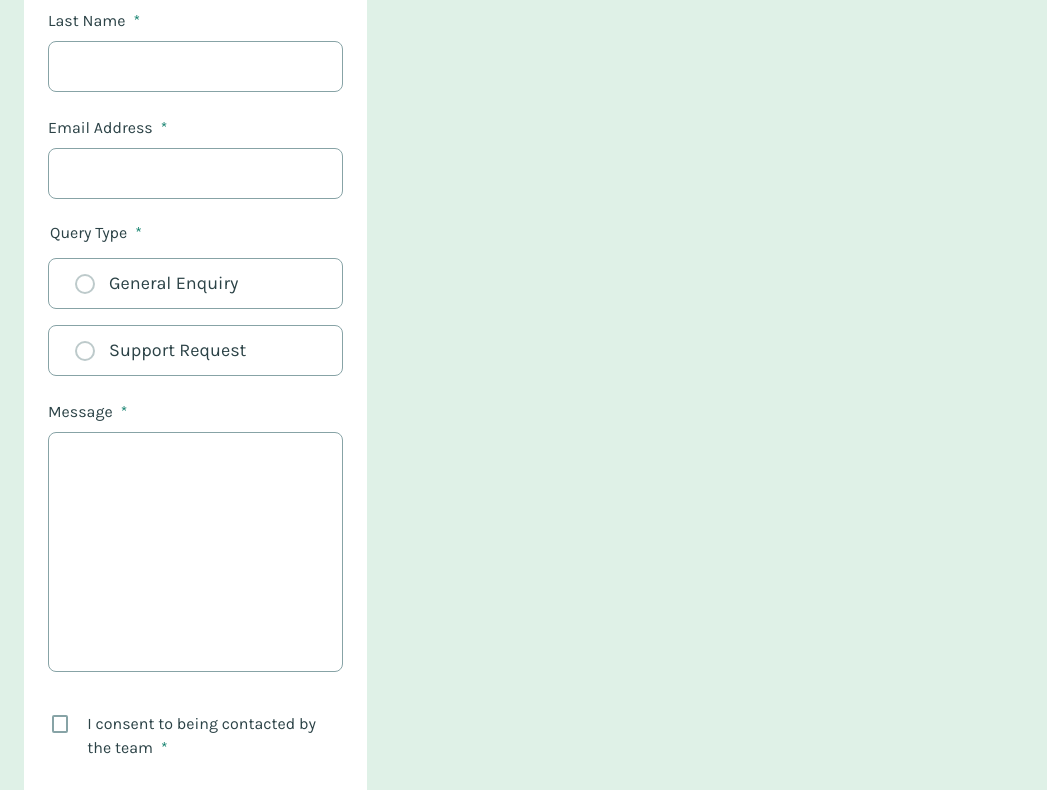
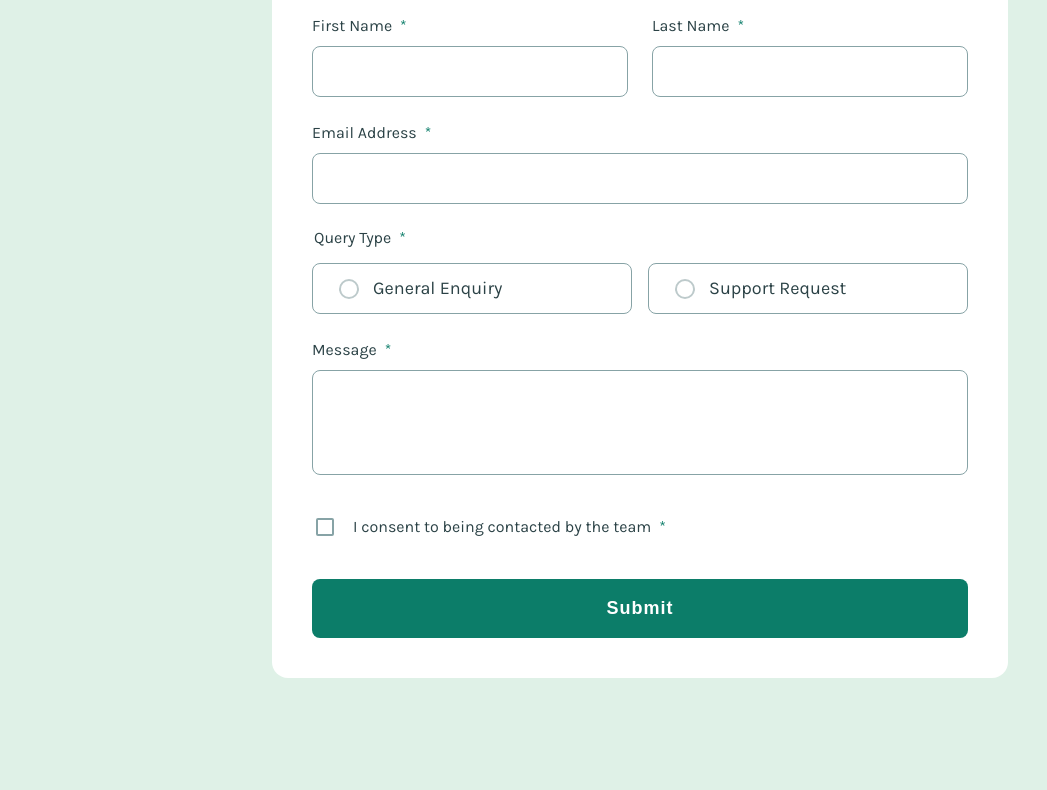
Before and after one commit to Sanya-Zg/contact-form, a plain HTML site: page index.html in a window 1280 px wide. Shown: the part 218-1008 px from the top of the page, without its empty margins (0-1047 px from the left). Drawn offline with Linux system fonts and the light colour scheme.

Commit message:
full version

```diff
--- a/code.js
+++ b/code.js
@@ -31,9 +31,9 @@ form.addEventListener('submit', (event) => {
   // If all checks are passed, we clear the form
   if (isFormValid()) {
     successBlock.style.display = 'block';
-    setTimeout(() => {
-      successBlock.style.display = 'none';
-    }, 5000)
+    // setTimeout(() => {
+    //   successBlock.style.display = 'none';
+    // }, 5000)
 
     resetForm();
   }
--- a/styles.css
+++ b/styles.css
@@ -48,6 +48,11 @@ input:hover,textarea:hover, .r_option:hover{
     cursor: pointer;
     transition: all 0.1s linear;
 }
+input:focus,textarea:focus, .r_option:focus{
+    outline: 1px solid var(--green-medium);
+    cursor: pointer;
+
+}
 .bg_green{
     background-color: var(--green-lighter);
 }
@@ -65,18 +70,22 @@ input:hover,textarea:hover, .r_option:hover{
 h4{
     margin: 0;
 }
+input,
+textarea,
+button{
+    -webkit-tap-highlight-color: transparent;
+}
 
 body{
     font-family: "Karla", sans-serif;
     background-color: var(--green-lighter);
     color: var(--grey-darker);
     font-size: 16px;
-    /* overflow: hidden; */
 }
 main{
     max-width: 343px;
     background-color: var(--white);
-    margin: 32px 16px;
+    margin: 32px auto;
     border-radius: 16px;
     padding: 24px;
 }
@@ -96,13 +105,6 @@ h1{
     display: flex;
     flex-direction: column;
     gap: 24px;
-
-}
-.names_block_item {
-
-}
-.email_block {
-
 }
 .query_type_block {
     border: 0;
@@ -153,15 +155,12 @@ input[type="radio"]:checked::before {
     left: 50%;
     transform: translate(-50%, -50%);
 }
-.text_area_block {
-
-}
 .text_area{
     resize: none;
     width: 100%;
     height: 240px;
     padding: 12px 24px;
-
+    line-height: 150%;
 }
 .checkbox_block {
     margin: 40px 0 0;
@@ -180,13 +179,14 @@ input[type="radio"]:checked::before {
 }
 input[type="checkbox"]{
     appearance: none;
-    width: 20px;
+    width: 18px;
     height: 18px;
     background-color: transparent;
     position: relative;
     border: 2px solid var(--grey-medium);
     cursor: pointer;
     border-radius: 2px;
+    flex-shrink: 0;
   }
 
 input[type="checkbox"]:checked{
@@ -224,15 +224,17 @@ input[type="checkbox"]:checked::before {
 .button:hover{
     background-color: var(--green-dark);
 }
-
+/* Success_block */
 .success_block {
     display: none;
-    max-width: 327px;
+    width: 88vw;
+    max-width: 450px;
     background-color: var(--grey-darker);
     padding: 24px;
     position: absolute;
     top: 24px;
-    left: 24px;
+    left: 50%;
+    transform: translateX(-50%);
     border-radius: 12px;
 }
 .success_block p{
@@ -245,3 +247,47 @@ input[type="checkbox"]:checked::before {
     display: flex;
     gap: 8px;
 }
+
+
+@media (min-width: 376px){
+    main{
+        max-width: 690px;
+        margin: 128px auto;
+        padding: 40px;
+    }
+    .names_block{
+        flex-direction: row;
+    }
+    .names_block_item{
+        width: 100%;
+    }
+    .radio_options {
+        flex-direction: row;
+    }
+    .text_area {
+        height: 132px;
+    }
+    .checkbox_block{
+        align-items: flex-start;
+    }
+
+}
+@media (min-width: 376px) and (max-width: 530px) {
+    main{
+        margin: 80px auto;
+    }
+    .names_block{
+        flex-direction: column;
+    }
+    .radio_options {
+        flex-direction: column;
+    }
+}
+@media (min-width: 691px) {
+    main{
+        max-width: 736px;
+    }
+    .text_area {
+        height: 105px;
+    }
+}
```
